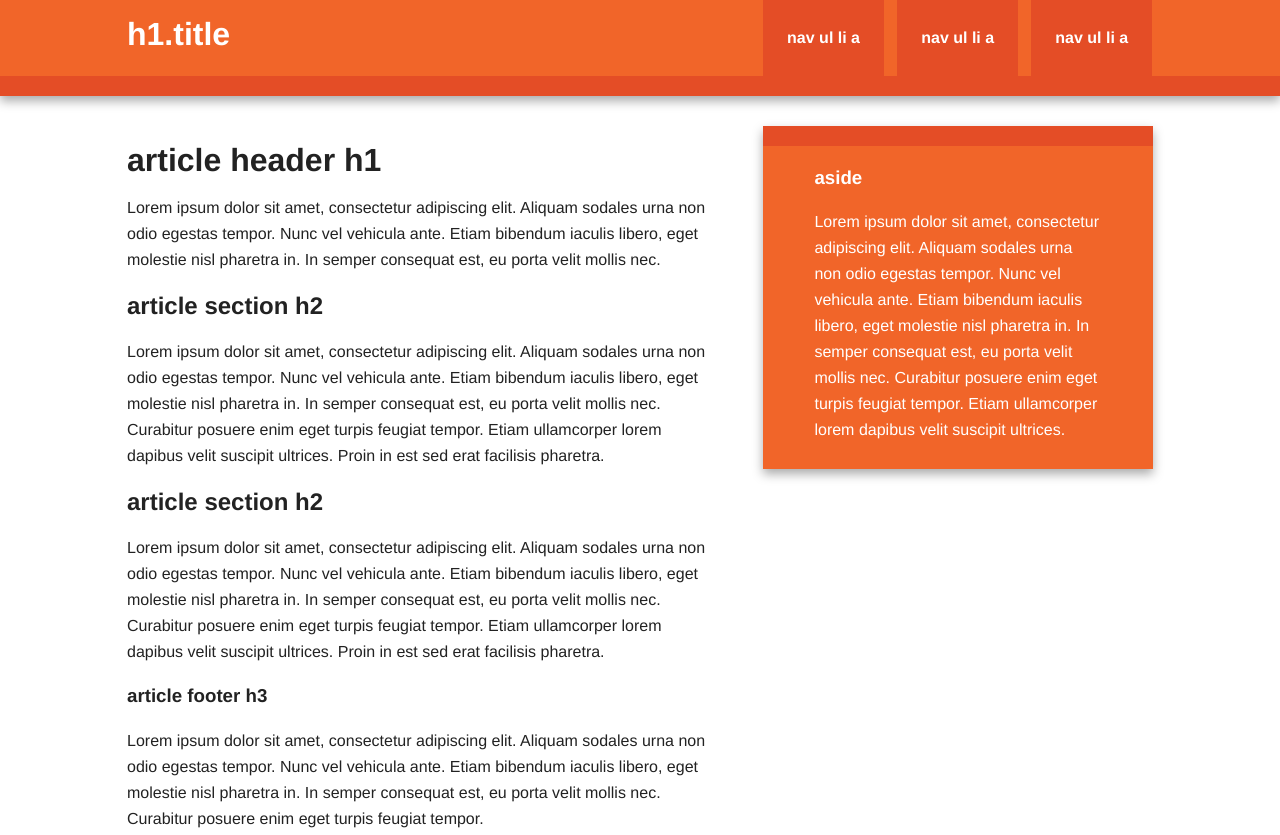
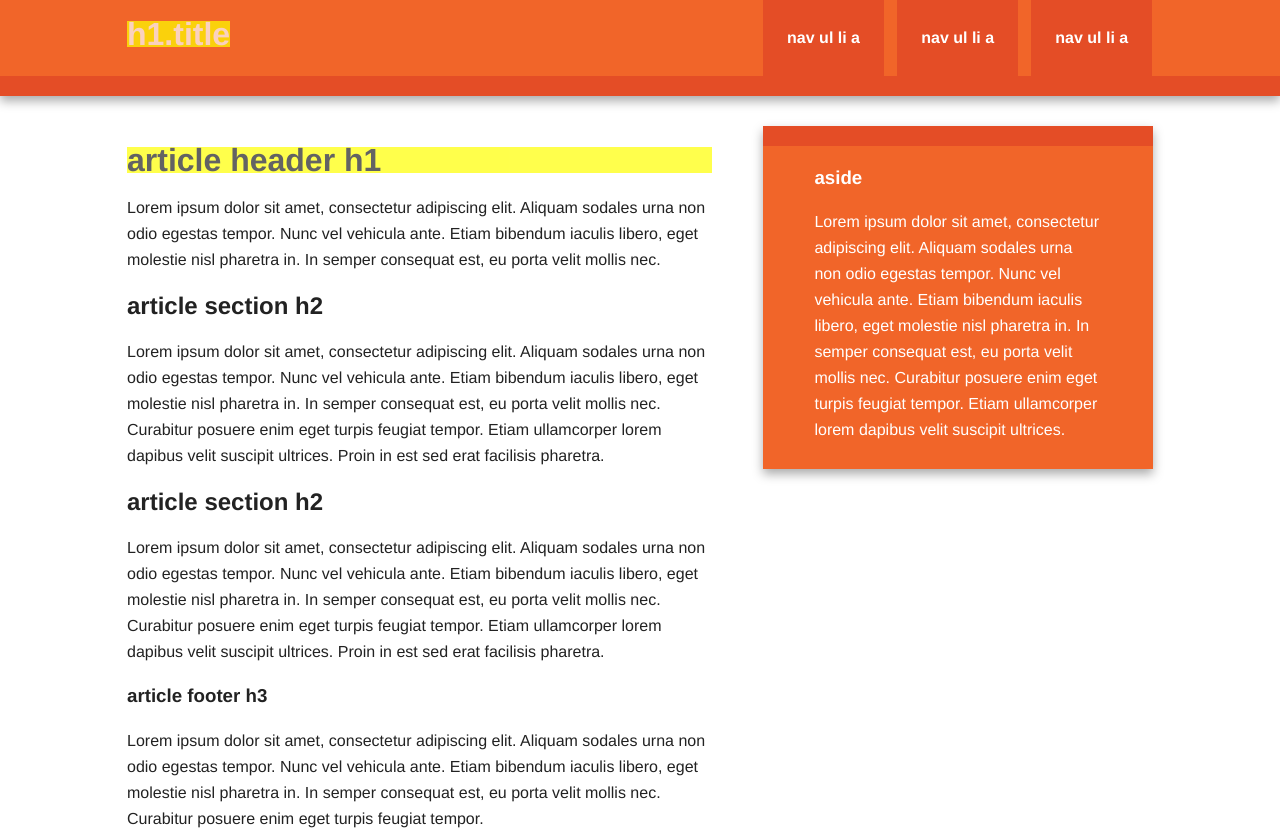
Before and after one commit to IslahMusleh/starter-web, a plain HTML site: page index.html in a window 1280 px wide. Shown: the top 835 px of the page. Drawn offline with nearby package versions, Linux system fonts and the light colour scheme.

Commit message:
Here is the same file updated on master in order to make conflict

```diff
--- a/index.html
+++ b/index.html
@@ -5,10 +5,15 @@
 <!--[if gt IE 8]><!--> <html class="no-js" lang=""> <!--<![endif]-->
     <head>
         <style>
+            h1{
+                background-color: yellow;
+                opacity : 0.7;
+            }
         </style>
+        <!-- I want to create merge conflict thats why this is different -->
         <meta charset="utf-8">
         <meta http-equiv="X-UA-Compatible" content="IE=edge,chrome=1">
-        <title>Title is added to the new branch file only</title>
+        <title>Some more interesting title is adddes here for creating merge conflict</title>
         <meta name="description" content="">
         <meta name="viewport" content="width=device-width, initial-scale=1">
         <link rel="apple-touch-icon" href="apple-touch-icon.png">
```
